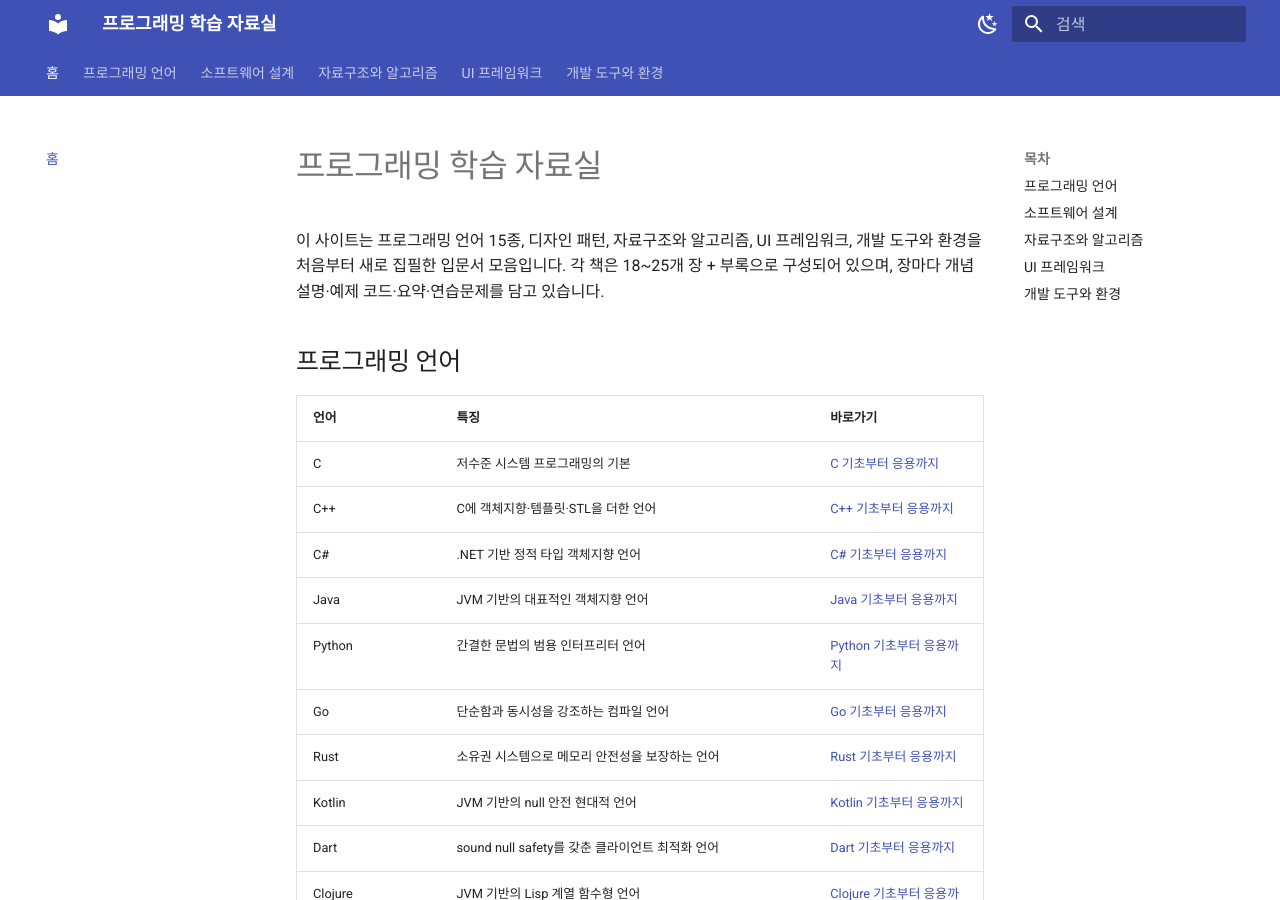
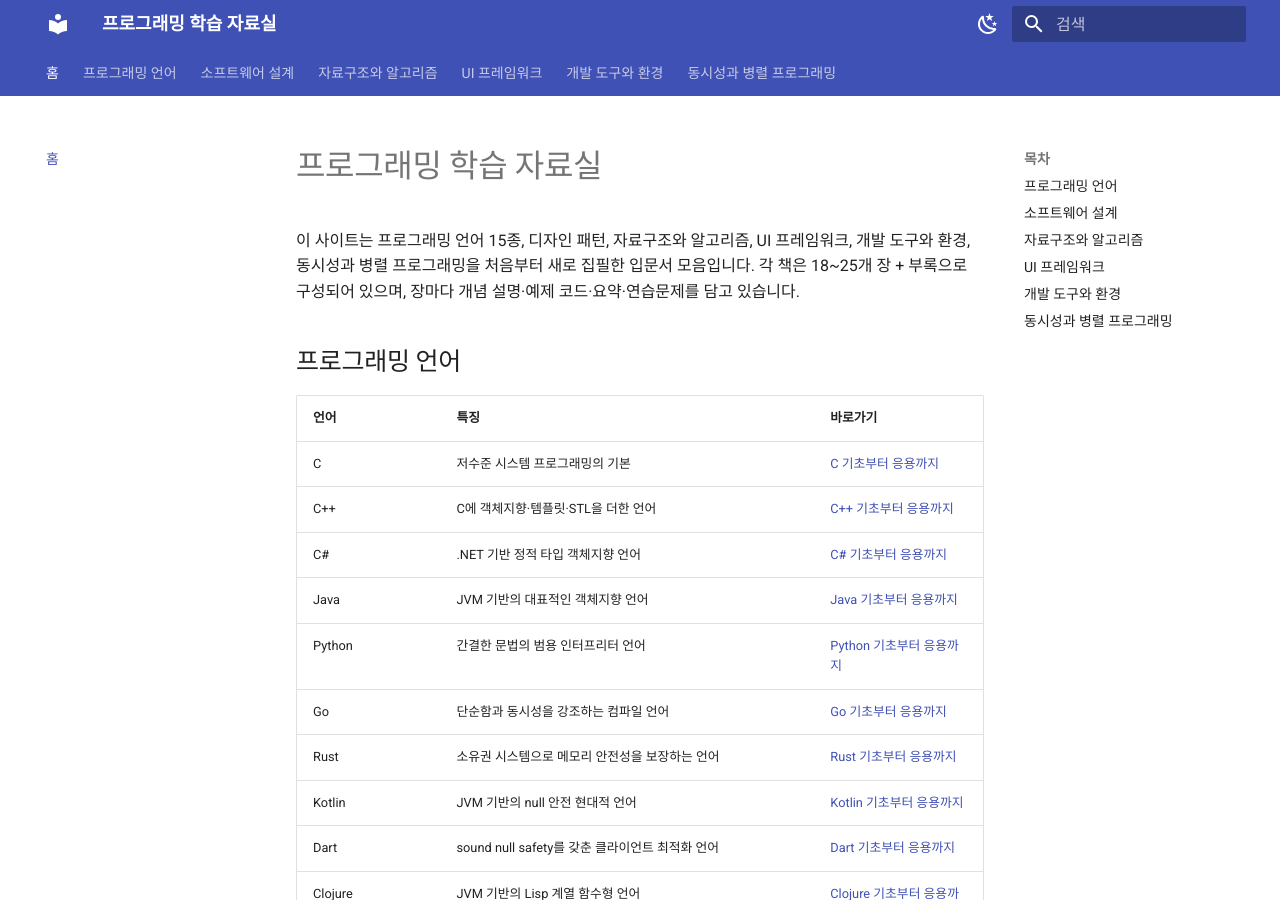
Before and after one commit to sim511777/books, an MkDocs documentation site: the page built from Programming/index.md, in a window 1280 px wide and 900 px high. Built offline with MkDocs 1.6.1 and Material for MkDocs 9.7.7, drawn with Linux system fonts in a browser that asks for light colours; some of the changed text lies outside the part shown.

Commit message:
add concurrency and parallel programming book to site nav and landing page

```diff
--- a/Programming/index.md
+++ b/Programming/index.md
@@ -1,8 +1,8 @@
 # 프로그래밍 학습 자료실
 
 이 사이트는 프로그래밍 언어 15종, 디자인 패턴, 자료구조와 알고리즘, UI 프레임워크, 개발 도구와
-환경을 처음부터 새로 집필한 입문서 모음입니다. 각 책은 18~25개 장 + 부록으로 구성되어 있으며,
-장마다 개념 설명·예제 코드·요약·연습문제를 담고 있습니다.
+환경, 동시성과 병렬 프로그래밍을 처음부터 새로 집필한 입문서 모음입니다. 각 책은 18~25개 장 +
+부록으로 구성되어 있으며, 장마다 개념 설명·예제 코드·요약·연습문제를 담고 있습니다.
 
 ## 프로그래밍 언어
 
@@ -40,6 +40,10 @@
 
 - **[VS Code로 구축하는 C++ 개발환경](Languages/Cpp/CppVSCode개발환경/00-목차.md)** — GCC, VS Code, CMake, Ninja, vcpkg를 하나씩 설치하고 서로 연결하는 실전 강좌입니다. 빌드·디버깅·IntelliSense 설정부터 패키지 관리, 정적 분석, 테스트, 크로스플랫폼 배포까지 다룹니다.
 
+## 동시성과 병렬 프로그래밍
+
+- **[C#으로 배우는 동시성과 병렬 프로그래밍](Concurrency/동시성과병렬프로그래밍/00-목차.md)** — 스레드와 동기화 프리미티브 같은 저수준 기초부터 Task/async-await, Parallel/PLINQ, 동시성 컬렉션, 비동기 스트림과 Channel까지, C#의 멀티스레딩·비동기·병렬 프로그래밍을 처음부터 끝까지 다룹니다.
+
 ---
 
 각 책은 기존 출판된 교재를 번역하거나 참고한 것이 아니라, 처음부터 새로 집필한 오리지널 콘텐츠입니다.
--- a/mkdocs.yml
+++ b/mkdocs.yml
@@ -75,3 +75,5 @@ nav:
       - "Avalonia (C#)": Avalonia/Avalonia기초/00-목차.md
   - 개발 도구와 환경:
       - "VS Code로 구축하는 C++ 개발환경": Languages/Cpp/CppVSCode개발환경/00-목차.md
+  - 동시성과 병렬 프로그래밍:
+      - "동시성과 병렬 프로그래밍 (C#)": Concurrency/동시성과병렬프로그래밍/00-목차.md
```
